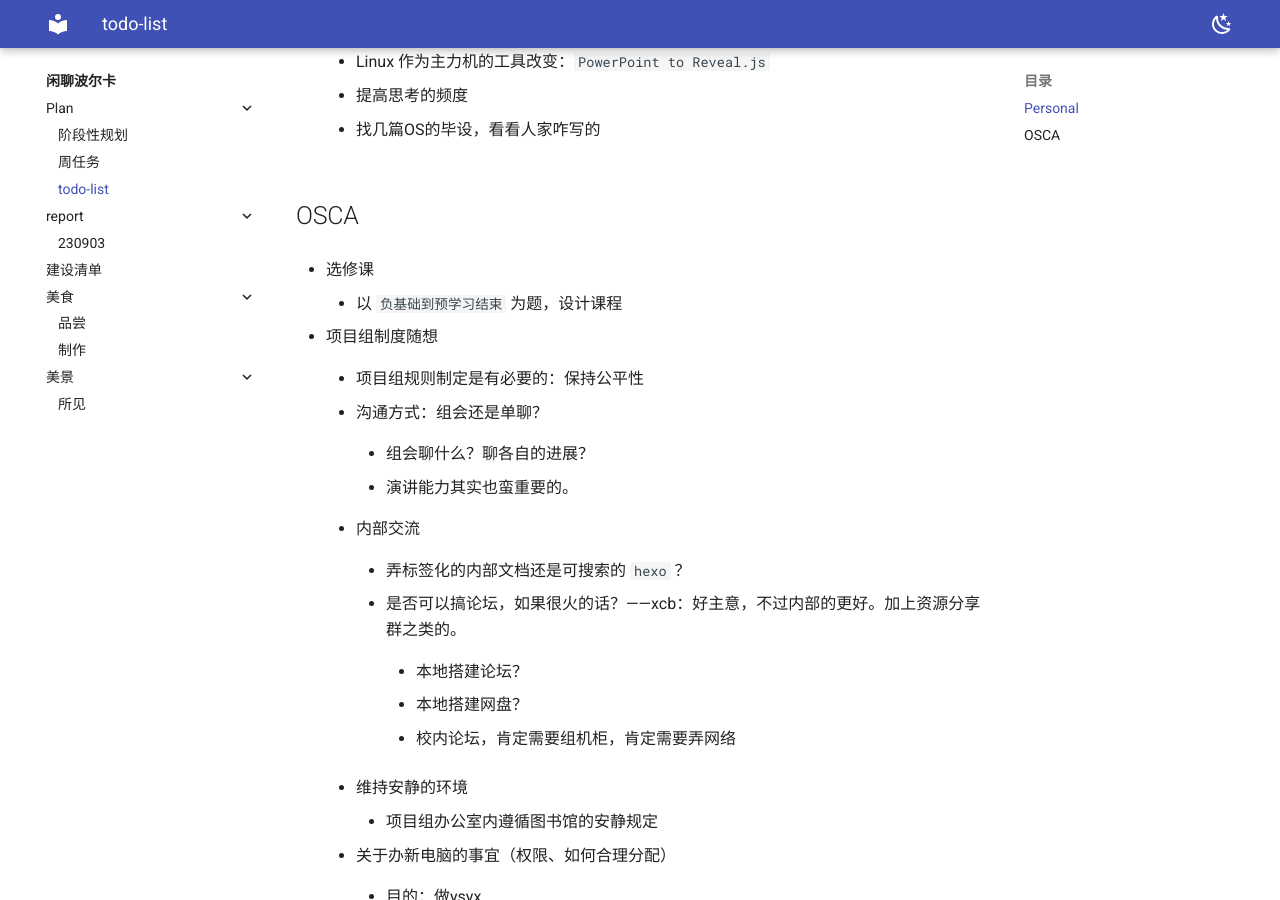
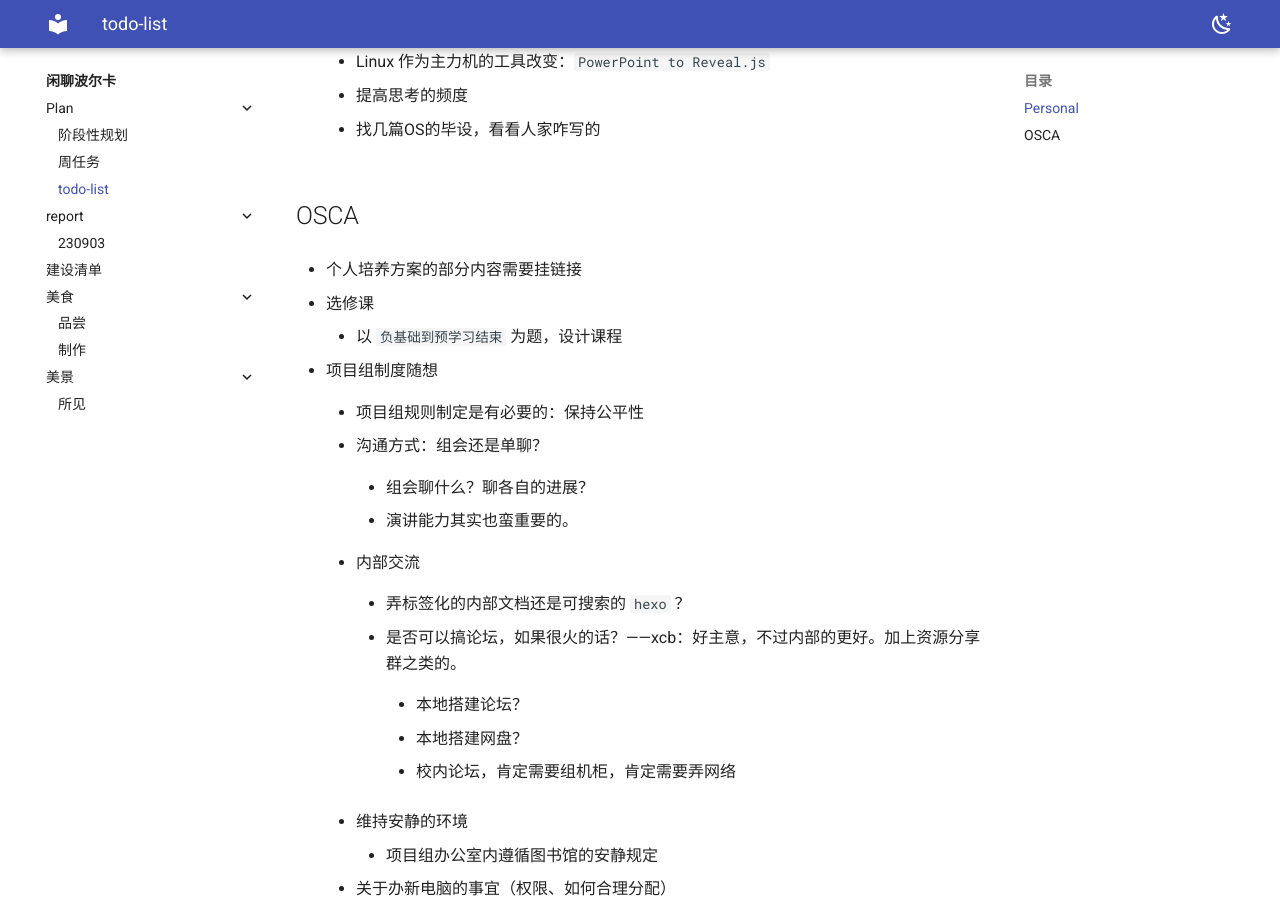
Before and after one commit to Haohahahaha/chat, an MkDocs documentation site: the page built from docs/plan/todo-list.md, in a window 1280 px wide and 900 px high, scrolled down 530 px. Built offline with MkDocs 1.6.1 and Material for MkDocs 9.7.7, drawn with Linux system fonts in a browser that asks for light colours.

Commit message:
2023-09-03_22:12:28 update

```diff
--- a/docs/plan/todo-list.md
+++ b/docs/plan/todo-list.md
@@ -25,6 +25,8 @@
     - 找几篇OS的毕设，看看人家咋写的
 
 ## OSCA
+
+- 个人培养方案的部分内容需要挂链接
 
 - 选修课
 
```
